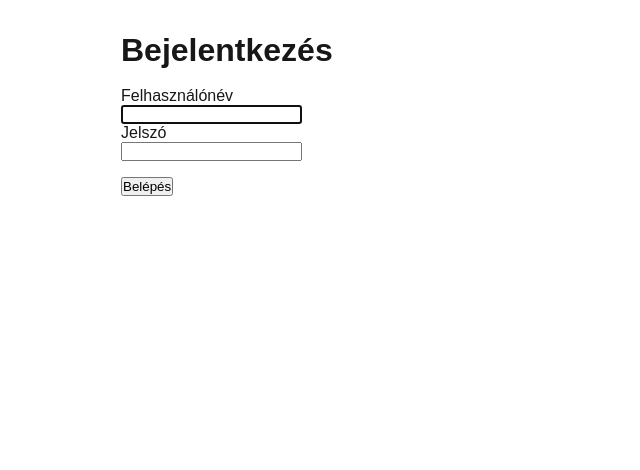
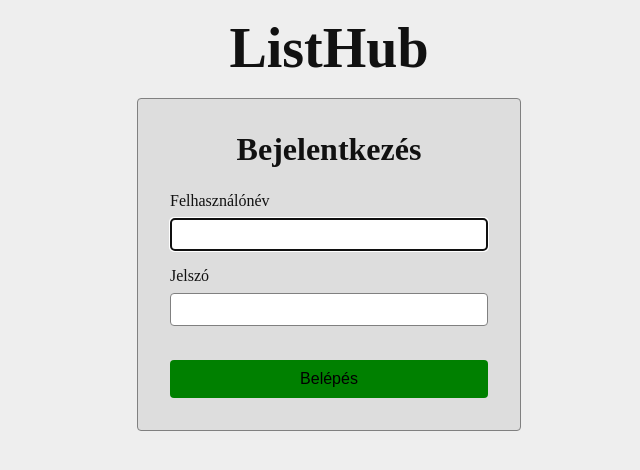
Before and after one commit to KorvusKroax/ListHub, a Next.js app in the folder frontend/: page /login in a window 1280 px wide. Shown: the top 470 px of the page, without its empty margins (311-951 px from the left). Built offline with nearby package versions, Linux system fonts and the light colour scheme.

Commit message:
some login screen styling added

```diff
--- a/frontend/app/globals.css
+++ b/frontend/app/globals.css
@@ -1,13 +1,15 @@
 :root {
-  --background: #ffffff;
-  --foreground: #171717;
+  --background: #eee;
+  --background-2: #ddd;
+  --color: #111;
 }
 
-@media (prefers-color-scheme: dark) {
-  :root {
-    --background: #0a0a0a;
-    --foreground: #ededed;
-  }
+
+
+* {
+  box-sizing: border-box;
+  padding: 0;
+  margin: 0;
 }
 
 html,
@@ -17,25 +19,19 @@ body {
 }
 
 body {
-  color: var(--foreground);
   background: var(--background);
-  font-family: Arial, Helvetica, sans-serif;
-  -webkit-font-smoothing: antialiased;
-  -moz-osx-font-smoothing: grayscale;
+  color: var(--color);
 }
 
-* {
-  box-sizing: border-box;
-  padding: 0;
-  margin: 0;
-}
 
-/* a {
-  color: inherit;
-  text-decoration: none;
-} */
 
 @media (prefers-color-scheme: dark) {
+  :root {
+    --background: #111;
+    --background-2: #222;
+    --color: #eee;
+  }
+
   html {
     color-scheme: dark;
   }
--- /dev/null
+++ b/frontend/app/login/login.module.css
@@ -0,0 +1,61 @@
+.container {
+  display: flex;
+  flex-direction: column;
+  align-items: center;
+  justify-content: center;
+  padding: 1rem;
+}
+
+h1.title {
+  font-size: 3.5rem;
+}
+
+.loginBox {
+  width: 100%;
+  max-width: 24rem;
+  padding: 2rem;
+  border: 1px solid gray;
+  border-radius: 4px;
+  background-color: var(--background-2);
+}
+
+.loginBox h2 {
+  margin-bottom: 1.5rem;
+  text-align: center;
+  font-size: 2rem;
+}
+
+.loginBox .field {
+  margin-bottom: 1rem;
+}
+
+.loginBox .label {
+  display: block;
+  margin-bottom: 0.5rem;
+}
+
+.loginBox .input {
+  width: 100%;
+  padding: 0.5rem;
+  border: 1px solid gray;
+  border-radius: 4px;
+  box-sizing: border-box;
+}
+
+.loginBox .button {
+  width: 100%;
+  padding: 0.625rem;
+  border: none;
+  border-radius: 4px;
+  cursor: pointer;
+  background-color: green;
+  font-size: 1rem;
+}
+
+.loginBox .error {
+  color: red;
+  margin-bottom: 1rem;
+  padding: 0.75rem;
+  border: 1px solid red;
+  border-radius: 4px;
+}
--- a/frontend/app/login/page.tsx
+++ b/frontend/app/login/page.tsx
@@ -1,6 +1,7 @@
 'use client';
 
 import { useState } from 'react';
+import styles from './login.module.css';
 
 export default function LoginPage() {
   const [username, setUsername] = useState('');
@@ -27,26 +28,35 @@ export default function LoginPage() {
   };
 
   return (
-    <main style={{ maxWidth: '30rem', margin: 'auto', padding: '2rem' }}>
-
-      <h1>Bejelentkezés</h1><br/>
-      <form onSubmit={handleSubmit}>
-
-        <div>
-          <label>Felhasználónév</label><br/>
-          <input type="text" value={username} onChange={e => setUsername(e.target.value)} required autoFocus />
-        </div>
-
-        <div>
-          <label>Jelszó</label><br/>
-          <input type="password" value={password} onChange={e => setPassword(e.target.value)} required />
-        </div>
-
-        <button type="submit" style={{ marginTop: '1rem' }}>Belépés</button>
-
-        {error && <div style={{ color: 'red', marginTop: '1rem' }}>{error}</div>}
-
-      </form>
+    <main className={styles.container}>
+      <h1 className={styles.title}>ListHub</h1>
+      <br />
+      <div className={styles.loginBox}>
+        <h2>Bejelentkezés</h2>
+        <form onSubmit={handleSubmit}>
+          <div className={styles.field}>
+            <label className={styles.label}>
+              Felhasználónév
+            </label>
+            <input type="text" value={username} onChange={e => setUsername(e.target.value)} required autoFocus className={styles.input} />
+          </div>
+          <div className={styles.field}>
+            <label className={styles.label}>
+              Jelszó
+            </label>
+            <input type="password" value={password} onChange={e => setPassword(e.target.value)} required className={styles.input} />
+          </div>
+          <br />
+          <button type="submit" className={styles.button}>
+            Belépés
+          </button>
+        </form>
+        {error && (
+          <div className={styles.error}>
+            {error}
+          </div>
+        )}
+      </div>
     </main>
   );
 }
--- a/frontend/app/page.tsx
+++ b/frontend/app/page.tsx
@@ -45,7 +45,8 @@ export default function Home() {
   }, []);
 
   if (loading) return <main>Betöltés...</main>;
-  if (!isLoggedIn) return <main>Kérlek, <a href="/login">jelentkezz be</a>!</main>;
+  // if (!isLoggedIn) return <main>Kérlek, <a href="/login">jelentkezz be</a>!</main>;
+  if (!isLoggedIn) return window.location.href = '/login';
   if (error) return <main>Hiba: {error}</main>;
 
   const handleLogout = () => {
```
